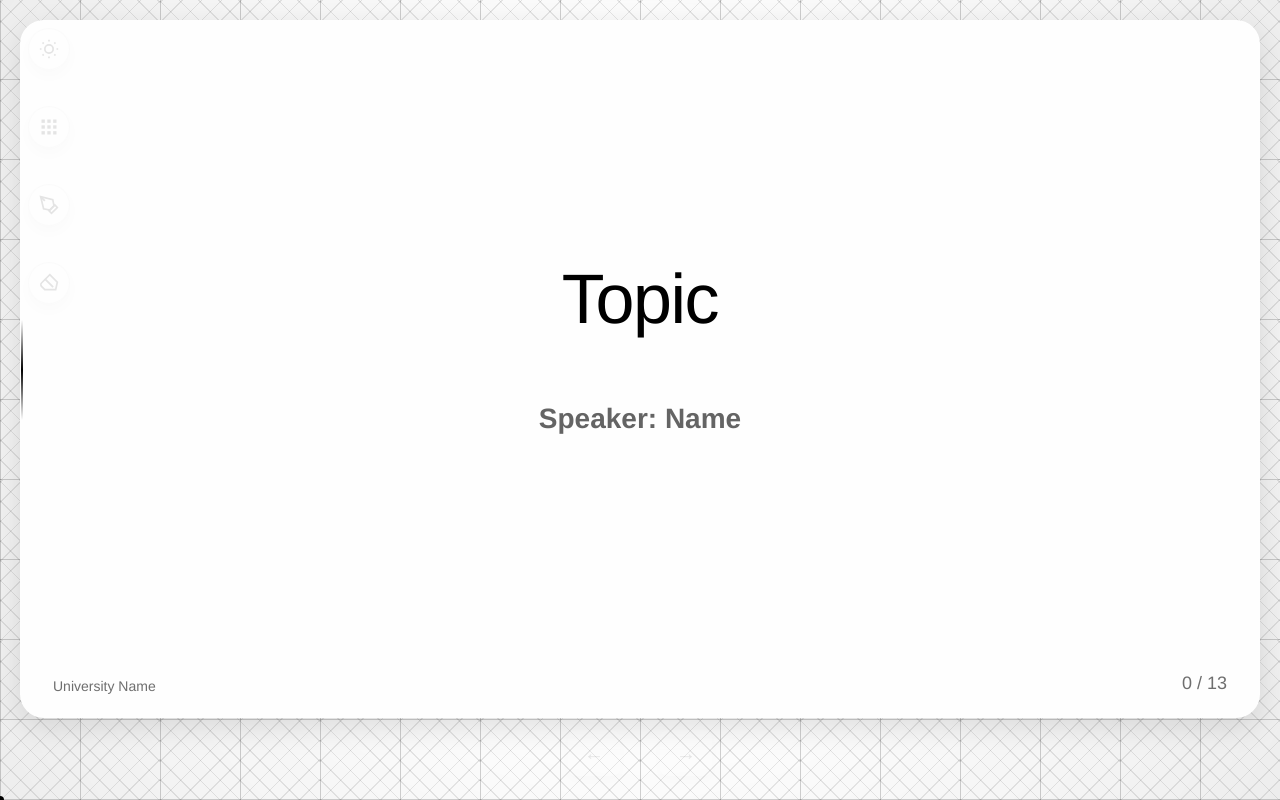
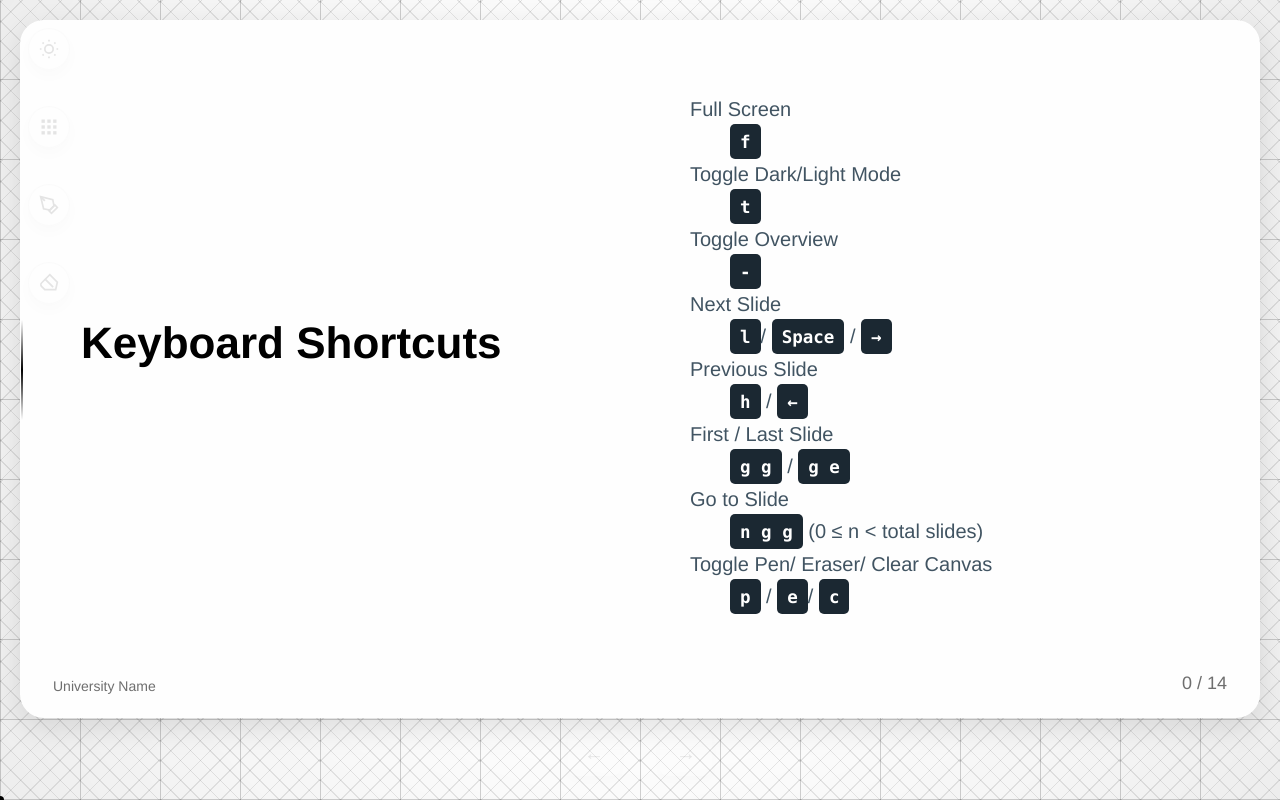
Before and after one commit to adishourya/html_presentation_framework, a plain HTML site: page index.html in a window 1280 px wide. Shown: the top 800 px of the page. Drawn offline with nearby package versions, Linux system fonts and the light colour scheme; a web font is replaced by a local one.

Commit message:
added support for ipad users
Added Keyboard Shortcuts in the first page

```diff
--- a/index.html
+++ b/index.html
@@ -28,6 +28,59 @@
 
 <div id="bg-layer"></div>
 <main id="deck" >
+
+
+<section class="slide two-col">
+  <div class="left">
+    <h2>Keyboard Shortcuts</h2>
+  </div>
+
+  <div class="right">
+    <dl class="shortcuts">
+      <div>
+        <dt>Full Screen</dt>
+        <dd><kbd>f</kbd></dd>
+      </div>
+
+      <div>
+        <dt>Toggle Dark/Light Mode</dt>
+        <dd><kbd>t</kbd></dd>
+      </div>
+
+      <div>
+        <dt>Toggle Overview</dt>
+        <dd><kbd>-</kbd></dd>
+      </div>
+
+      <div>
+        <dt>Next Slide</dt>
+        <dd><kbd>l</kbd>/ <kbd>Space</kbd> / <kbd>→</kbd></dd>
+      </div>
+
+      <div>
+        <dt>Previous Slide</dt>
+        <dd><kbd>h</kbd> / <kbd>←</kbd></dd>
+      </div>
+
+      <div>
+        <dt>First / Last Slide</dt>
+        <dd><kbd>g g</kbd> / <kbd>g e</kbd></dd>
+      </div>
+
+      <div>
+        <dt>Go to Slide</dt>
+        <dd><kbd>n g g</kbd> <span class="hint">(0 ≤ n &lt; total slides)</span></dd>
+      </div>
+
+
+      <div>
+        <dt>Toggle Pen/ Eraser/ Clear Canvas</dt>
+        <dd><kbd>p</kbd> / <kbd>e</kbd>/ <kbd>c</kbd> </dd>
+      </div>
+
+    </dl>
+  </div>
+</section>
 
   <!-- Fullscreen / Title slide -->
   <section class="slide keynote">
--- a/src/script.js
+++ b/src/script.js
@@ -51,7 +51,6 @@ function loadCanvasState(index) {
 }
 
 function resizeCanvas() {
-  // Save before resize because resizing clears canvas
   const tempState = canvas.toDataURL();
   canvas.width = window.innerWidth;
   canvas.height = window.innerHeight;
@@ -66,7 +65,6 @@ resizeCanvas();
    Slide Logic
    ========================================================= */
 function showSlide(index) {
-  // Save current slide's drawing before moving to the next
   saveCanvasState();
 
   slides.forEach((slide, i) => {
@@ -93,13 +91,12 @@ function showSlide(index) {
   }
 
   current = index;
-  // Load the drawing for the new slide
   loadCanvasState(current);
   updateURL();
 }
 
 /* =========================================================
-   Drawing Tools UI & Logic
+   Drawing Tools UI & Logic (Pointer API for iPad/Stylus)
    ========================================================= */
 function setTool(newMode) {
   if (mode === newMode && document.body.classList.contains('drawing-mode')) {
@@ -117,30 +114,47 @@ function setTool(newMode) {
 penBtn.addEventListener('click', () => setTool('pen'));
 eraserBtn.addEventListener('click', () => setTool('eraser'));
 
-canvas.addEventListener('mousedown', (e) => {
+// Pointer events handle Mouse, Touch, and Stylus simultaneously
+canvas.addEventListener('pointerdown', (e) => {
+  // Capture pointer to handle drawing even if pencil leaves the canvas area
+  if (e.pointerType !== 'mouse') canvas.setPointerCapture(e.pointerId);
+
   isDrawing = true;
   ctx.beginPath();
   ctx.moveTo(e.clientX, e.clientY);
+  e.preventDefault();
 });
 
-canvas.addEventListener('mousemove', (e) => {
+canvas.addEventListener('pointermove', (e) => {
   if (!isDrawing) return;
-  ctx.lineWidth = mode === 'pen' ? 3 : 30;
+
+  // Pressure support: Multiplies pressure (0 to 1) by a base thickness
+  // Fallback to 3 if pressure is not supported (standard mouse/touch)
+  const pressure = e.pressure > 0 ? e.pressure * 10 : 3;
+
+  ctx.lineWidth = mode === 'pen' ? pressure : 40;
   ctx.lineCap = 'round';
   ctx.lineJoin = 'round';
 
   if (mode === 'pen') {
     ctx.globalCompositeOperation = 'source-over';
-    ctx.strokeStyle = '#5e81ac'; // Your Blue Pen
+    ctx.strokeStyle = '#5e81ac';
   } else {
     ctx.globalCompositeOperation = 'destination-out';
   }
+
   ctx.lineTo(e.clientX, e.clientY);
   ctx.stroke();
+  e.preventDefault();
 });
 
-canvas.addEventListener('mouseup', () => { isDrawing = false; ctx.closePath(); });
-canvas.addEventListener('mouseout', () => { isDrawing = false; });
+canvas.addEventListener('pointerup', (e) => {
+  isDrawing = false;
+  ctx.closePath();
+  if (e.pointerType !== 'mouse') canvas.releasePointerCapture(e.pointerId);
+});
+
+canvas.addEventListener('pointercancel', () => { isDrawing = false; });
 
 /* =========================================================
    Navigation & Events
@@ -168,9 +182,15 @@ function prev() {
   }
 }
 
-document.addEventListener('mousemove', e => {
-  lens.style.left = `${e.clientX}px`;
-  lens.style.top = `${e.clientY}px`;
+// Custom cursor logic: Hide on iPad/Touch, show on Desktop
+document.addEventListener('pointermove', e => {
+  if (e.pointerType === 'mouse') {
+    lens.style.display = 'block';
+    lens.style.left = `${e.clientX}px`;
+    lens.style.top = `${e.clientY}px`;
+  } else {
+    lens.style.display = 'none';
+  }
 });
 
 // Figure Numbering Helper
@@ -218,8 +238,8 @@ document.addEventListener('keydown', e => {
   if (['l', 'arrowright', ' '].includes(key)) { next(); resetVimState(); return; }
   if (['h', 'arrowleft'].includes(key)) { prev(); resetVimState(); return; }
   if (key === 'c') { ctx.clearRect(0, 0, canvas.width, canvas.height); return; }
-  if (key == "p") {setTool('pen');}
-  if (key == "e") {setTool('eraser');}
+  if (key === "p") { setTool('pen'); }
+  if (key === "e") { setTool('eraser'); }
 
   if (key === 'g') {
     if (!gPrefix) { gPrefix = true; }
--- a/src/style.css
+++ b/src/style.css
@@ -763,6 +763,7 @@ body.overview #controls-bar button:not(#overview-btn) {
   pointer-events: none;
   /* Default to off so you can click slides */
   cursor: crosshair;
+  touch-action: none;
 }
 
 /* When the pen or eraser is active, we enable pointer events */
```
